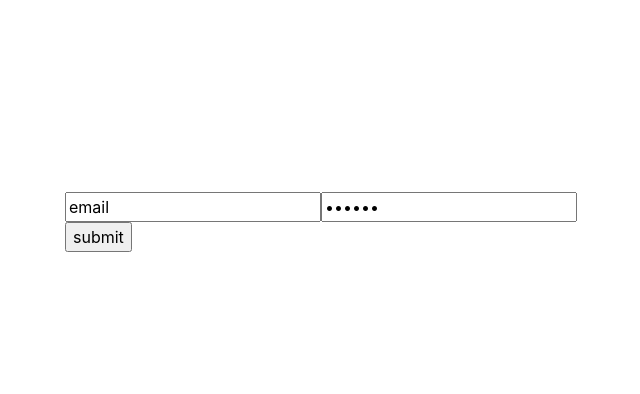
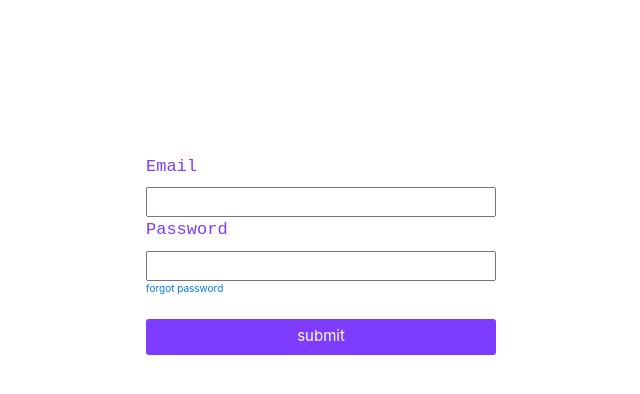
Before and after one commit to mugchris94/CRUD-REACT-DEMO, a React (Create React App) app in the folder Web-React-UI/: page /Log_in in a window 1280 px wide. Shown: the top 394 px of the page, without its empty margins (319-959 px from the left). Built offline with nearby package versions, Linux system fonts and the light colour scheme.

Commit message:
login css

```diff
--- a/Web-React-UI/src/App.css
+++ b/Web-React-UI/src/App.css
@@ -86,7 +86,7 @@
 .button-65 {
   appearance: none;
   backface-visibility: hidden;
-  background-color: #367588;
+  background-color: #7d3cff;
   border-radius: 5px;
   border-style: none;
   box-shadow: none;
--- a/Web-React-UI/src/Views/Login.js
+++ b/Web-React-UI/src/Views/Login.js
@@ -16,11 +16,20 @@ const Login = (props) => {
         <div className="login-form">
             <form className="logform">
                 <div className="form-input">
-                    <input type="email" value="email" name="user_email"/>
-                    <input type="password" value="passwd" name="passwd"/>
+                    <label>Email</label>
+                    <input type="email" value={user_email} name="user_email" onChange={(e)=>{
+                        setUserEmail(e.target.value);
+                    }}/>
+
+                    <label>Password</label>
+                    <input type="password" value={passwd} name="passwd" onChange={(e)=>{
+                        setPasswd(e.target.value);
+                    }}/>
+                    <span><a href="#" rel="none">forgot password</a></span>
+                    <input type="submit" value="submit" onClick={() => AuthLog()}/>
+
                 </div>
 
-                <input type="submit" value="submit" onClick={() => AuthLog()}/>
             </form>
         </div>
      );
--- a/Web-React-UI/src/css/log.css
+++ b/Web-React-UI/src/css/log.css
@@ -1,5 +1,32 @@
 .login-form{
     display: grid;
     place-items: center;
-    margin-top:15%;
+    margin-top:12%;
+
 }
+
+.form-input > label {
+    font-family: monospace, sans-serif;
+    font-size:17px;
+    color: #7d3cff;
+}
+
+.form-input > span{
+    font-size:10px;
+}
+
+.form-input{
+    display:grid;
+    width: 350px;
+}
+
+input[type=submit]{
+    height:36px;
+    margin-top:23px;
+    background-color: #7d3cff;
+    border-style:none;
+    color:#fff;
+    border-radius:3px;
+    font-size:15px;
+    font-weight:400;
+}
--- a/Web-React-UI/src/css/player.css
+++ b/Web-React-UI/src/css/player.css
@@ -51,7 +51,7 @@ height: 36px;
 line-height: 34px;
 font-size: 14px;
 color: #ffffff;
-background-color: #367588 ;
+background-color: #7d3cff ;
 transition: background-color 0.2s ease-in-out 0s, opacity 0.2s ease-in-out 0s;
 padding: 0 18px;
 }
@@ -62,7 +62,7 @@ padding: 0 18px;
 
 #pname{
     font-size: 16px;
-    color:#367588 ;
+    color:#7d3cff ;
     font-weight: bold;
 }
 
@@ -71,6 +71,6 @@ padding: 0 18px;
 }
 
 strong{
- color: #367588;
+ color: #7d3cff;
  font-size: 13px;
 }
--- a/Web-React-UI/src/results.css
+++ b/Web-React-UI/src/results.css
@@ -32,8 +32,8 @@
 
   .styled-table > thead > tr {
 
-    background-color: #367588;
-    color:#fff;
+    background-color: #ccc;
+    color:#234;
     border-top-right-radius: 3px;
     border-bottom-right-radius: 3px;
 
@@ -69,10 +69,10 @@
   }
 
 #detclick{
-  color: #1c4E80;
+  color: #7d3cff;
   font-weight: 300;
 }
 
 #detclick a {
-  color: #1c4E80;
+  color: #7d3cff;
 }
```
Also changed, not shown: 2 other files (tests, documents, lock files or other folders).
